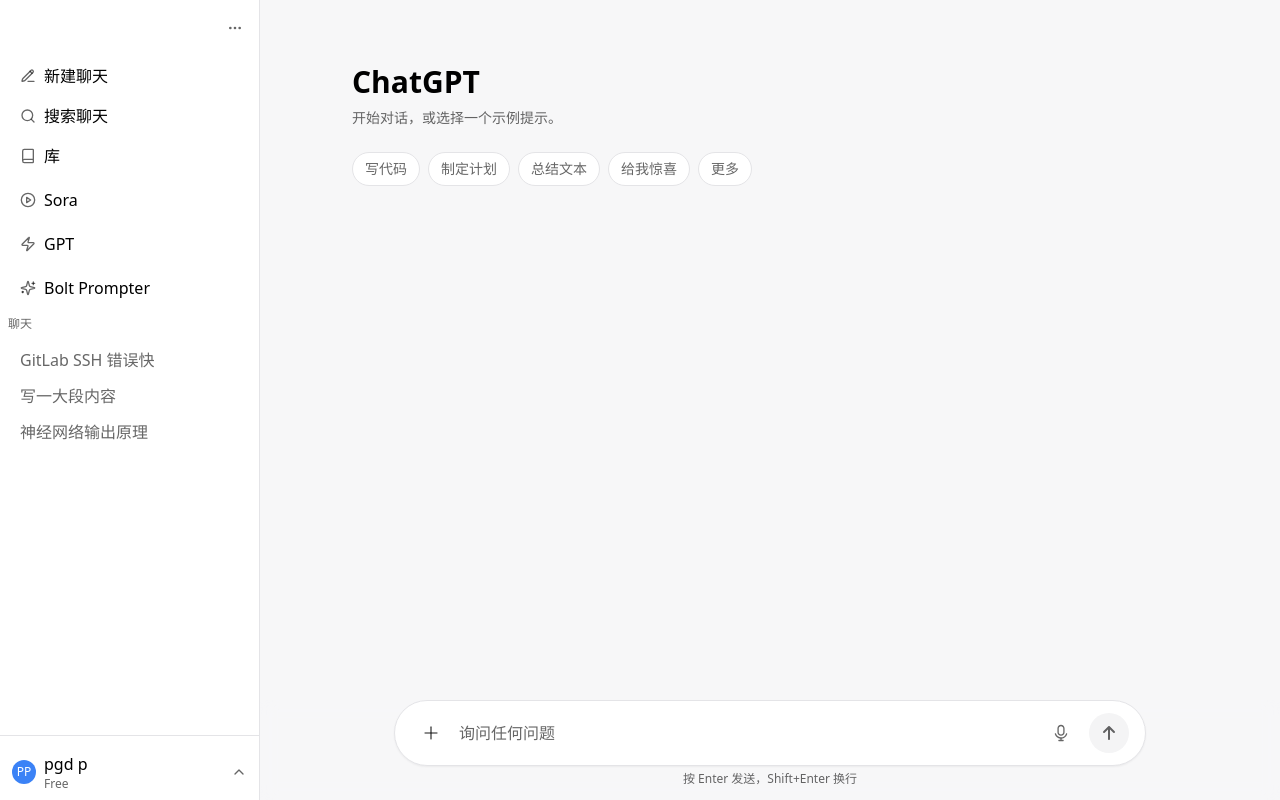
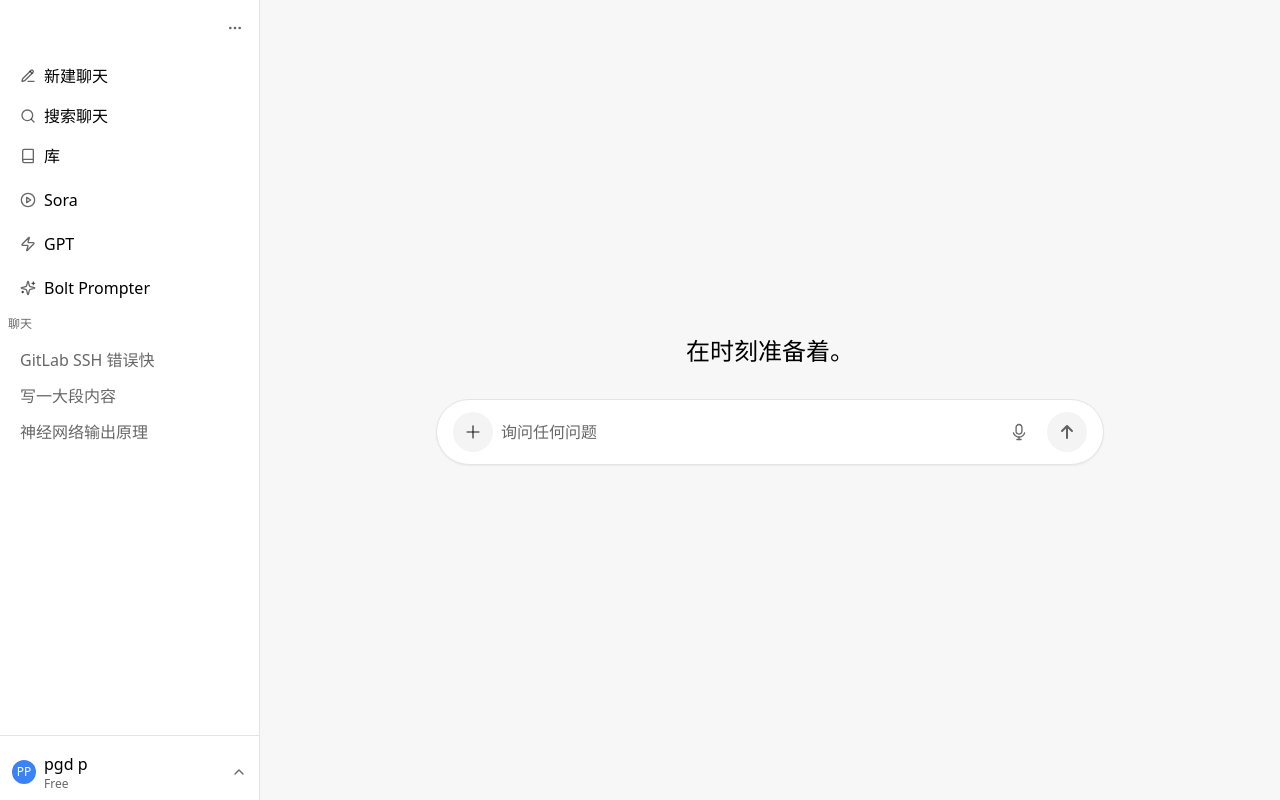
Before and after one commit to pgd-LC2/ptchat, a Next.js app: page / in a window 1280 px wide. Built offline with nearby package versions, Linux system fonts and the light colour scheme.

Commit message:
更新初始页面布局以匹配图片样式

```diff
--- a/components/chat/ChatInput.tsx
+++ b/components/chat/ChatInput.tsx
@@ -46,22 +46,23 @@ type Props = {
   className?: string;
   value: string;
   disabled?: boolean;
+  isWelcomeScreen?: boolean;
   onChange: (e: React.ChangeEvent<HTMLTextAreaElement>) => void;
   onSubmit: (e: React.FormEvent<HTMLFormElement>) => void;
 };
 
-export default function ChatInput({ className, value, disabled, onChange, onSubmit }: Props) {
+export default function ChatInput({ className, value, disabled, isWelcomeScreen = false, onChange, onSubmit }: Props) {
   const [isMenuVisible, setIsMenuVisible] = useState(false);
 
   return (
-    <div className={`relative w-full pb-3 max-w-[800px] mx-auto px-6 ${className || ''}`}>
+    <div className={`relative w-full mx-auto ${isWelcomeScreen ? 'max-w-[700px]' : 'max-w-[800px] pb-3 px-6'} ${className || ''}`}>
       <InputMenu
         isVisible={isMenuVisible}
         onClose={() => setIsMenuVisible(false)}
       />
 
       <form
-        className="flex items-center gap-2 rounded-full overflow-hidden border border-zinc-200 bg-white px-4 py-3 shadow-sm hover:border-zinc-300 focus-within:border-zinc-400 min-h-[52px]"
+        className={`flex items-center gap-2 rounded-full overflow-hidden border border-zinc-200 bg-white px-4 py-3 shadow-sm hover:border-zinc-300 focus-within:border-zinc-400 min-h-[52px] ${isWelcomeScreen ? 'mx-4' : ''}`}
         onSubmit={(e) => {
           e.preventDefault();
           onSubmit(e);
@@ -69,7 +70,7 @@ export default function ChatInput({ className, value, disabled, onChange, onSubm
       >
         <button
           type="button"
-          className="inline-flex h-10 w-10 items-center justify-center rounded-full text-black/60 hover:bg-zinc-50"
+          className={`inline-flex h-10 w-10 items-center justify-center rounded-full text-black/60 hover:bg-zinc-50 ${isWelcomeScreen ? 'bg-zinc-100' : ''}`}
           aria-label="更多选项"
           onClick={() => setIsMenuVisible(!isMenuVisible)}
         >
@@ -122,9 +123,11 @@ export default function ChatInput({ className, value, disabled, onChange, onSubm
           <ArrowUpIcon className="h-5 w-5" />
         </button>
       </form>
-      <div className="mt-1 text-center text-[12px] text-black/60">
-        按 Enter 发送，Shift+Enter 换行
-      </div>
+      {!isWelcomeScreen && (
+        <div className="mt-1 text-center text-[12px] text-black/60">
+          按 Enter 发送，Shift+Enter 换行
+        </div>
+      )}
     </div>
   );
 }
--- a/components/chat/ChatView.tsx
+++ b/components/chat/ChatView.tsx
@@ -22,9 +22,10 @@ export default function ChatView({ messages, input, isLoading, onInputChange, on
   const hasMessages = messages.length > 0;
   return (
     <div className="flex min-h-screen flex-col">
+      {hasMessages ? (
+        <>
           <div className="flex-1 overflow-y-auto">
             <div className="mx-auto w-full max-w-[900px] px-8 py-6 space-y-4">
-          {!hasMessages && <WelcomeScreen />}
               {messages.map((m) =>
                 m.role === 'user' ? (
                   <UserMessage key={m.id} content={m.content} />
@@ -37,6 +38,16 @@ export default function ChatView({ messages, input, isLoading, onInputChange, on
           <div className="sticky bottom-0 bg-[#F7F7F8]/80 backdrop-blur supports-[backdrop-filter]:bg-[#F7F7F8]/60">
             <ChatInput value={input} disabled={isLoading} onChange={onInputChange} onSubmit={onSubmit} />
           </div>
+        </>
+      ) : (
+        <WelcomeScreen
+          input={input}
+          isLoading={isLoading}
+          onInputChange={onInputChange}
+          onSubmit={onSubmit}
+          className="flex-1"
+        />
+      )}
     </div>
   );
 }
--- a/components/chat/WelcomeScreen.tsx
+++ b/components/chat/WelcomeScreen.tsx
@@ -1,23 +1,25 @@
+import ChatInput from './ChatInput';
+
 type Props = {
   className?: string;
+  input: string;
+  isLoading: boolean;
+  onInputChange: (e: React.ChangeEvent<HTMLTextAreaElement>) => void;
+  onSubmit: (e: React.FormEvent<HTMLFormElement>) => void;
 };
 
-export default function WelcomeScreen({ className }: Props) {
+export default function WelcomeScreen({ className, input, isLoading, onInputChange, onSubmit }: Props) {
   return (
-    <section className={`w-full py-10 ${className || ''}`}>
-      <h2 className="text-3xl font-semibold text-black">ChatGPT</h2>
-      <p className="mt-2 text-sm text-black/60">开始对话，或选择一个示例提示。</p>
-      <div className="mt-6 flex flex-wrap gap-2">
-        {['写代码', '制定计划', '总结文本', '给我惊喜', '更多'].map((t) => (
-          <button
-            key={t}
-            type="button"
-            className="inline-flex items-center gap-2 rounded-full border border-zinc-200 bg-white px-3 py-1.5 text-sm text-black/60 hover:bg-zinc-50"
-          >
-            {t}
-          </button>
-        ))}
-      </div>
+    <section className={`flex flex-col items-center justify-center flex-1 w-full ${className || ''}`}>
+      <h2 className="text-2xl font-normal text-black mb-8">在时刻准备着。</h2>
+      <ChatInput
+        value={input}
+        disabled={isLoading}
+        isWelcomeScreen={true}
+        onChange={onInputChange}
+        onSubmit={onSubmit}
+        className="w-full"
+      />
     </section>
   );
 }
```
Lines whose indentation alone changed are shown as unchanged.
